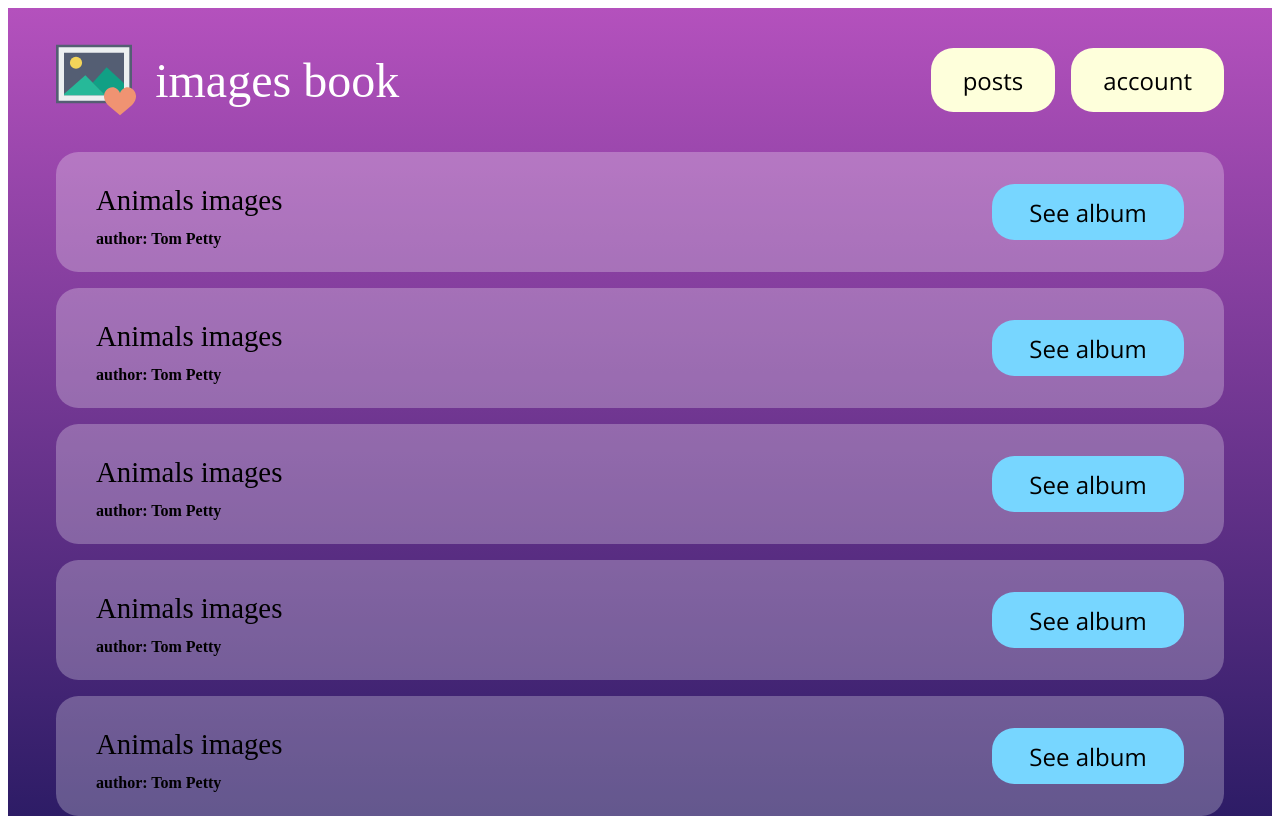
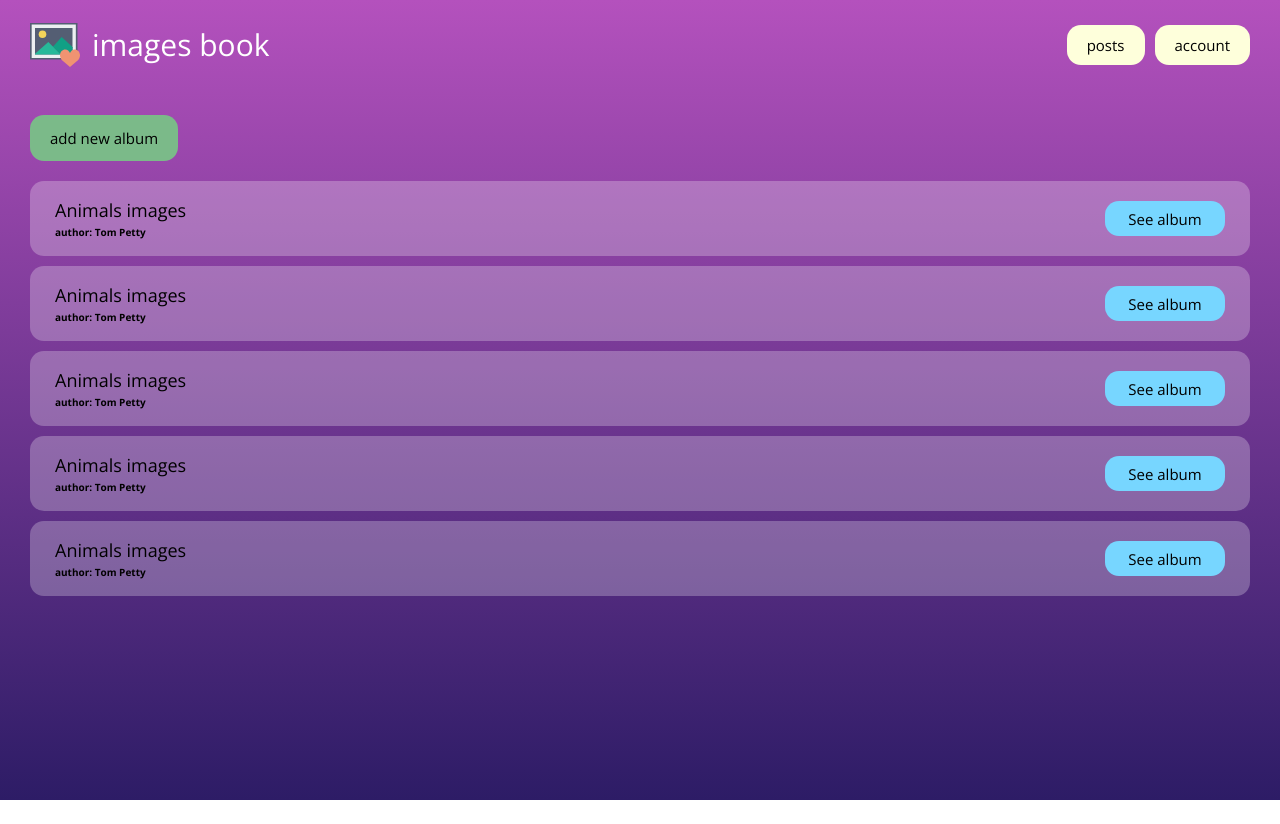
Before and after one commit to DawiD131/images-book, a Nuxt app: page /albums in a window 1280 px wide. After the commit the page ends 800 px from the top, so only its background shows below. Built offline with nearby package versions, Linux system fonts and the light colour scheme.

Commit message:
refactor: albums page

```diff
--- a/pages/albums.vue
+++ b/pages/albums.vue
@@ -1,12 +1,19 @@
 <template>
-  <div>
+  <div class="albums">
     <Navbar>
       <template #nav-buttons>
         <Button text="posts" />
         <Button text="account" />
       </template>
     </Navbar>
-    <div class="albums-wrapper">
+    <div class="albums__control-bar">
+      <Button
+        class="albums__control-bar__add-button"
+        text="add new album"
+        button-type="success"
+      />
+    </div>
+    <div class="albums__albums-wrapper">
       <AlbumTile />
       <AlbumTile />
       <AlbumTile />
@@ -22,10 +29,22 @@ import AlbumTile from "../components/organisms/AlbumTile.vue";
 import Button from "../components/atoms/Button.vue";
 </script>
 
-<style lang="scss" scoped>
-.albums-wrapper {
-  display: flex;
-  flex-direction: column;
-  gap: 1rem;
+<style lang="scss">
+.albums {
+  &__albums-wrapper {
+    display: flex;
+    flex-direction: column;
+    gap: 1rem;
+  }
+
+  &__control-bar {
+    display: flex;
+    justify-content: flex-start;
+    margin: 2.5rem 0 2rem 0;
+
+    &__add-button {
+      max-width: max-content;
+    }
+  }
 }
 </style>
```
